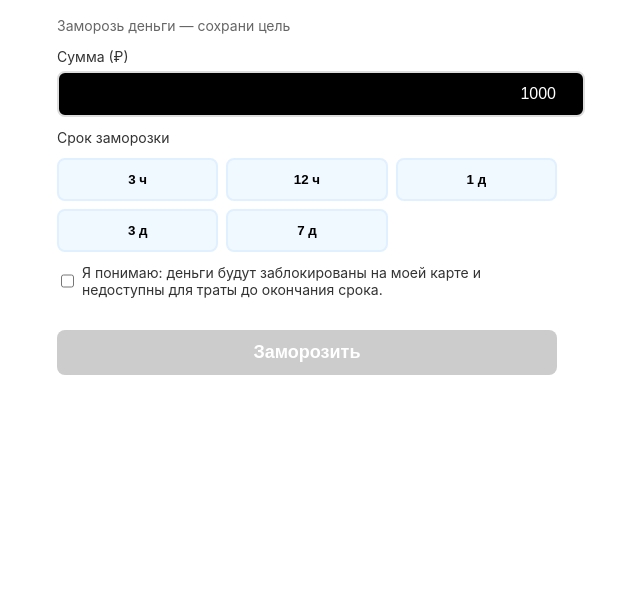
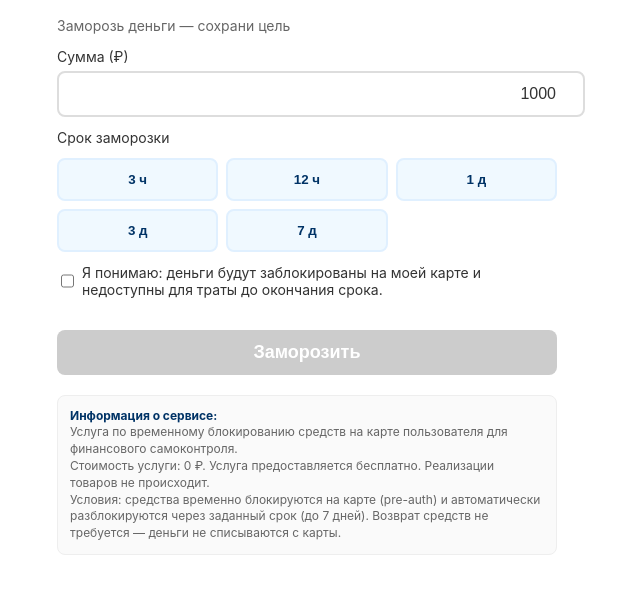
Before and after one commit to lexxgreat/zamorozka, a plain HTML site: page index.html in a window 1280 px wide. Shown: the part 58-652 px from the top of the page, without its empty margins (333-973 px from the left). Drawn offline with Linux system fonts and the light colour scheme.

Commit message:
Update index.html

```diff
--- a/index.html
+++ b/index.html
@@ -47,8 +47,8 @@
       border: 2px solid #ddd;
       border-radius: 8px;
       font-size: 16px;
-      background: black;
-      color: white;
+      background: white; /* белый фон */
+      color: #333; /* тёмный текст */
       text-align: right;
     }
     .buttons {
@@ -65,6 +65,7 @@
       font-weight: 600;
       cursor: pointer;
       transition: all 0.2s;
+      color: #003366;
     }
     .buttons button.selected {
       background: #cce5ff;
@@ -91,6 +92,7 @@
     .checkbox label {
       font-size: 14px;
       margin: 0;
+      color: #333;
     }
     #freezeBtn {
       width: 100%;
@@ -107,6 +109,20 @@
     #freezeBtn:disabled {
       background: #cccccc;
       cursor: not-allowed;
+    }
+    .robokassa-info {
+      margin-top: 20px;
+      padding: 12px;
+      background: #fafafa;
+      border: 1px solid #eee;
+      border-radius: 8px;
+      font-size: 12px;
+      color: #666;
+      line-height: 1.4;
+    }
+    .robokassa-info strong {
+      color: #003366;
+      font-weight: bold;
     }
   </style>
 </head>
@@ -140,6 +156,14 @@
   </div>
 
   <button id="freezeBtn" onclick="pay()" disabled>Заморозить</button>
+
+  <!-- Информация для Робокассы -->
+  <div class="robokassa-info">
+    <strong>Информация о сервисе:</strong><br>
+    Услуга по временному блокированию средств на карте пользователя для финансового самоконтроля.<br>
+    Стоимость услуги: 0 ₽. Услуга предоставляется бесплатно. Реализации товаров не происходит.<br>
+    Условия: средства временно блокируются на карте (pre-auth) и автоматически разблокируются через заданный срок (до 7 дней). Возврат средств не требуется — деньги не списываются с карты.
+  </div>
 
   <script>
     let selectedTime = null;
```
